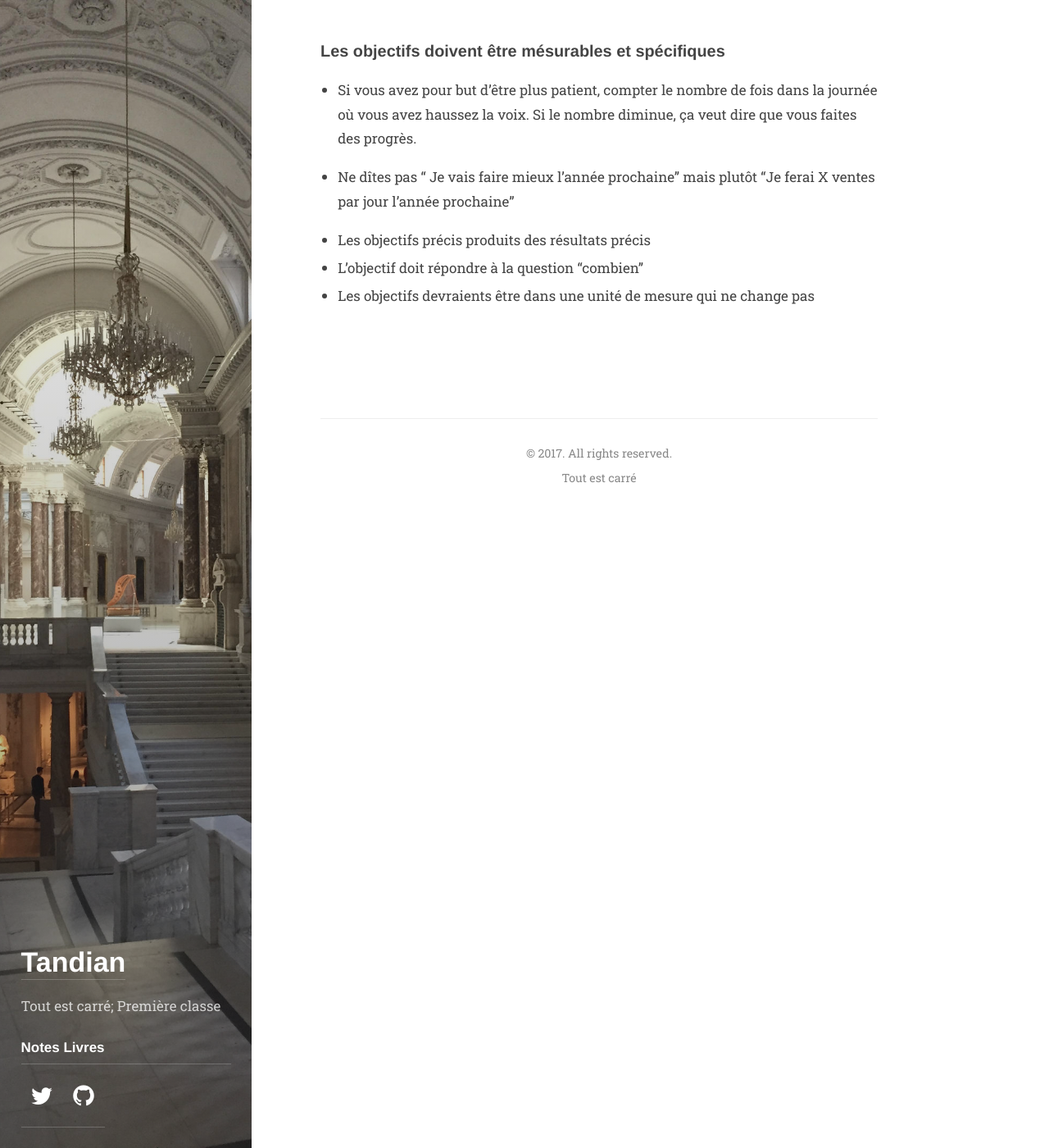
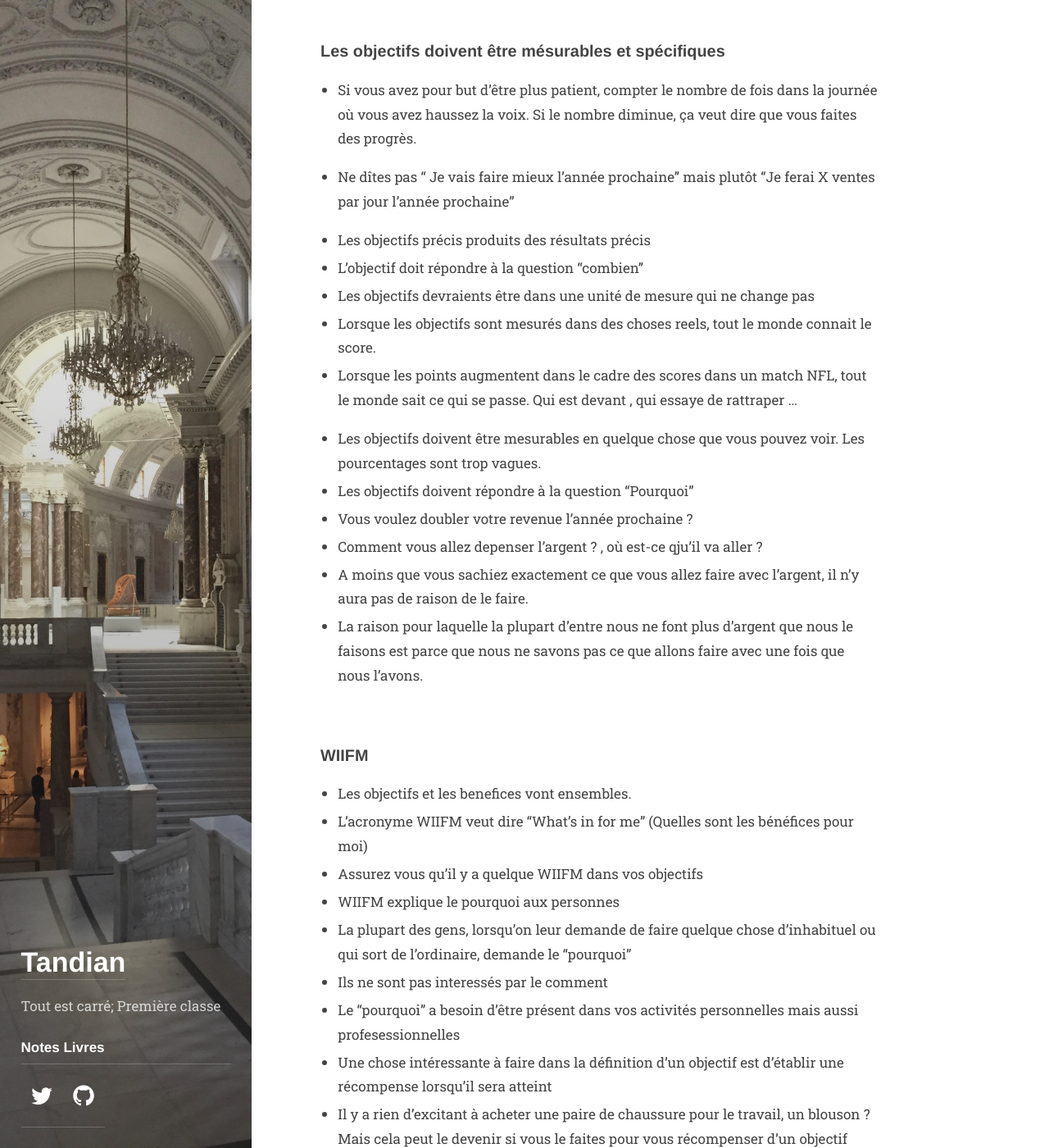
Before and after one commit to abdoulaye-tnd/tandian, a Jekyll site: the page built from books/lejeudutravail.md, in a window 1280 px wide and 1400 px high, scrolled down 4603 px. Shown: the whole window at 82% size. Built offline with Jekyll 4.4.1, drawn with Linux system fonts in a browser that asks for light colours; some web fonts are replaced; some of the changed text lies outside the part shown.

Commit message:
Update lejeudutravail.md

```diff
--- a/books/lejeudutravail.md
+++ b/books/lejeudutravail.md
@@ -122,3 +122,46 @@ Si le nombre diminue, ça veut dire que vous faites des progrès.
 - Les objectifs précis produits des résultats précis
 - L'objectif doit répondre à la question "combien"
 - Les objectifs devraients être dans une unité de mesure qui ne change pas
+- Lorsque les objectifs sont mesurés dans des choses reels, tout le monde connait le score.
+- Lorsque les points augmentent dans le cadre des scores dans un match NFL, tout le monde sait ce qui se passe.
+  Qui est devant , qui essaye de rattraper ...
+
+- Les objectifs doivent être mesurables en quelque chose que vous pouvez voir. Les pourcentages sont trop vagues.
+- Les objectifs doivent répondre à la question "Pourquoi"
+- Vous voulez doubler votre revenue l'année prochaine ?
+- Comment vous allez depenser l'argent ? , où est-ce qju'il va aller ?
+- A moins que vous sachiez exactement ce que vous allez faire avec l'argent, il n'y aura pas de raison de le faire.
+- La raison pour laquelle la plupart d'entre nous ne font plus d'argent que nous le faisons est parce que nous ne savons pas ce que allons faire avec une fois que nous l'avons.
+
+### WIIFM
+
+- Les objectifs et les benefices vont ensembles.
+- L'acronyme WIIFM veut dire "What's in for me" (Quelles sont les bénéfices pour moi)
+- Assurez vous qu'il y a quelque WIIFM dans vos objectifs
+- WIIFM explique le pourquoi aux personnes
+- La plupart des gens, lorsqu'on leur demande de faire quelque chose d'inhabituel ou qui sort de l'ordinaire, demande le "pourquoi"
+- Ils ne sont pas interessés par le comment
+- Le "pourquoi" a besoin d'être présent dans vos activités personnelles mais aussi profesessionnelles
+- Une chose intéressante à faire dans la définition d'un objectif est d'établir une récompense lorsqu'il sera atteint
+- Il y a rien d'excitant à acheter une paire de chaussure pour le travail, un blouson ? Mais cela peut le devenir si vous le faites pour vous récompenser d'un objectif atteint.
+- Si vous avez une récompense, atteindre vos objectifs va devenir quelque chose que vous désirez, dont vous avez envie, au lieu d'être quelque chose que vous "Devez" faire. ça fait une enorme différence
+- Si vous aimez le football, achetez vous des tickets pour aller voir un match apres avoir atteint un but
+- Si vous vous recompensez pour vos victoires, vous n'allez pas les oublier.
+
+### Les objectifs doivent être réalistes
+
+- Suffisamment gros pour vous exciter
+- Suffisamment petit pour que vous croyez que vous pouvez l'obtenir, l'atteindre.
+
+## La tenue du score
+
+> La raison pour laquelle le public lors d'une performance de patinage artistique est si silencieuse, timide est parce qu'il ne savent pas, ne sont pas sûrs, de ce qui est entrain de se passer. Ils savent qui est entrain de patiner mais ils ne connaissent pas le score. Apres la perfomance terminée, les juges montrent leurs notes.
+
+- C'est un système assez mauvais car les patineurs ne savent pas s'ils sont devants ou dérrieres avant qu'ils ne soient trop tard pour changer quoi ce que soit.
+
+- Dans le hockey, c'est différent, chaque fan et chaque joueurs connaissent le score à tout moment.
+L'équipe qui est derrière le sait et prend des actions en conséquence. Les fans le savent et peuvent supporter leur équipe vers la victoire ou la remontée.
+
+- La tenue du score est le coueur des athlétes.
+- Quelle est la première chose que les émissions de télévisions mentionnent à propos de tout événement sportif ? LE SCORE
+- La suivie du score doit petre démarrer dés le premier jour.
```
